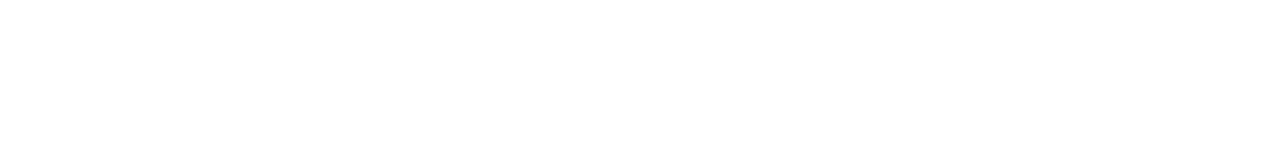
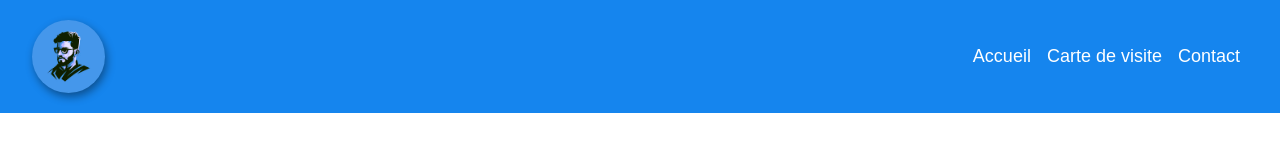
Before and after one commit to ElMost/fichier_simplon, a plain HTML site: page carte_de_visite/carte_de_visite.html in a window 1280 px wide. Drawn offline with nearby package versions, Linux system fonts and the light colour scheme; a web font is replaced by a local one.

Commit message:
navbar mise également dans la page html du dossier 'Carte_de_visite'

```diff
--- a/carte_de_visite/carte_de_visite.css
+++ b/carte_de_visite/carte_de_visite.css
@@ -0,0 +1,26 @@
+@import url('https://fonts.googleapis.com/css2?family=Italianno&family=Lobster&family=Poppins:wght@300;400;500;600;700&family=Vesper+Libre&display=swap');
+
+
+body{
+    font-family: Arial, Helvetica, sans-serif;
+    font-size: 18px;
+    margin: 0;
+    padding: 0;
+}
+
+.navbarColor {
+    background-color: #1585ee;
+    padding: 20px;
+}
+
+.avatar{
+    width: 6%;
+    filter: hue-rotate(220deg) drop-shadow(2px 4px 4px #0006);
+    border-radius: 50%;
+   }
+
+.liens{
+    color:white !important;
+    text-align:end;
+    text-decoration: ;
+}
--- a/carte_de_visite/carte_de_visite.html
+++ b/carte_de_visite/carte_de_visite.html
@@ -0,0 +1,43 @@
+<!DOCTYPE html>
+<html lang="fr">
+    <head>
+        <meta charset="UTF-8">
+        <meta http-equiv="X-UA-Compatible" content="IE=edge">
+        <meta name="viewport" content="width=device-width, initial-scale=1.0">
+        <script src="https://kit.fontawesome.com/dad99ebda6.js" crossorigin="anonymous"></script>
+        <link href="https://cdn.jsdelivr.net/npm/bootstrap@5.2.0-beta1/dist/css/bootstrap.min.css" rel="stylesheet" integrity="sha384-0evHe/X+R7YkIZDRvuzKMRqM+OrBnVFBL6DOitfPri4tjfHxaWutUpFmBp4vmVor" crossorigin="anonymous">
+        <script src="https://cdn.jsdelivr.net/npm/bootstrap@5.2.0-beta1/dist/js/bootstrap.bundle.min.js" integrity="sha384-pprn3073KE6tl6bjs2QrFaJGz5/SUsLqktiwsUTF55Jfv3qYSDhgCecCxMW52nD2" crossorigin="anonymous"></script>
+        <link rel="stylesheet" href="/Carte_de_visite/carte_de_visite.css" />
+        <title>Ma présentation</title>
+    </head>
+<body>
+
+    <header>
+        <nav class="navbar navbar-expand-lg  navbarColor">
+            <div class="container-fluid">
+                <img class="avatar" src="/images/mon-avatar.webp" alt="avatar">
+                <button class="navbar-toggler" type="button" data-bs-toggle="collapse" data-bs-target="#navbarSupportedContent" aria-controls="navbarSupportedContent" aria-expanded="false" aria-label="Toggle navigation">
+                    <span class="navbar-toggler-icon"></span>
+                </button>
+                <div class="collapse navbar-collapse  " id="navbarSupportedContent">
+                    <ul class="navbar-nav ms-auto mb-2 mb-lg-0">
+                        <li class="nav-item">
+                            <a class="nav-link active liens"   aria-current="page" href="/Accueil/index.html">Accueil</a>
+                        </li>
+
+                        <li class="nav-item">
+                            <a class="nav-link liens" href="/Carte_de_visite/carte_de_visite.html">Carte de visite</a>
+                        </li>
+
+                        <li class="nav-item">
+                            <a class="nav-link liens" href="/Contact/contact.html">Contact</a>
+                        </li>
+
+                    </ul>
+                </div>
+            </div>
+        </nav>
+    </header>
+
+</body>
+</html>
```
Also changed, not shown: Accueil/index.html (+5 -3 lines).
